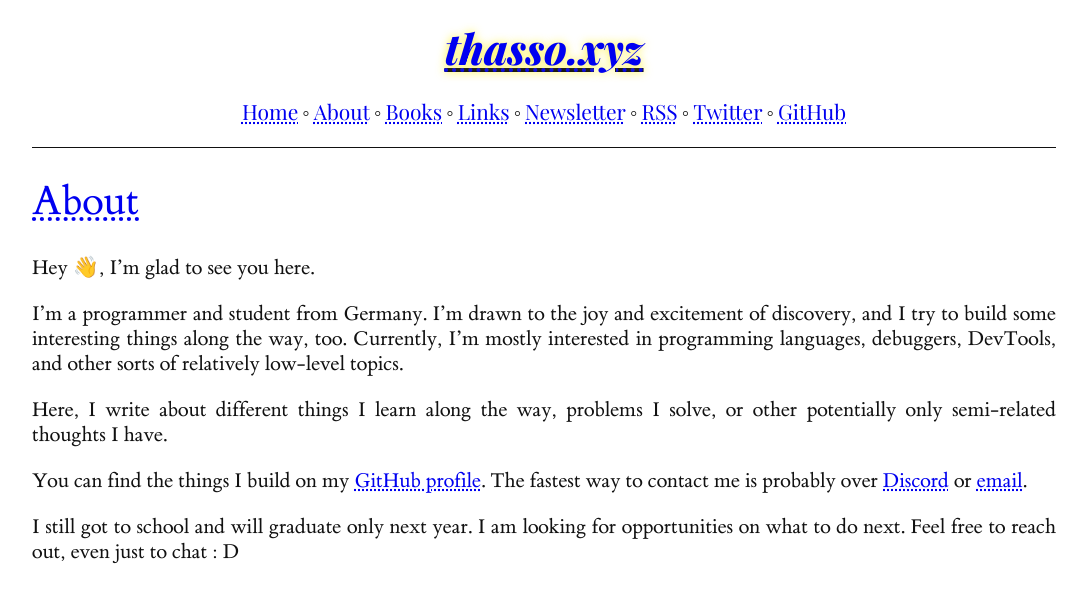
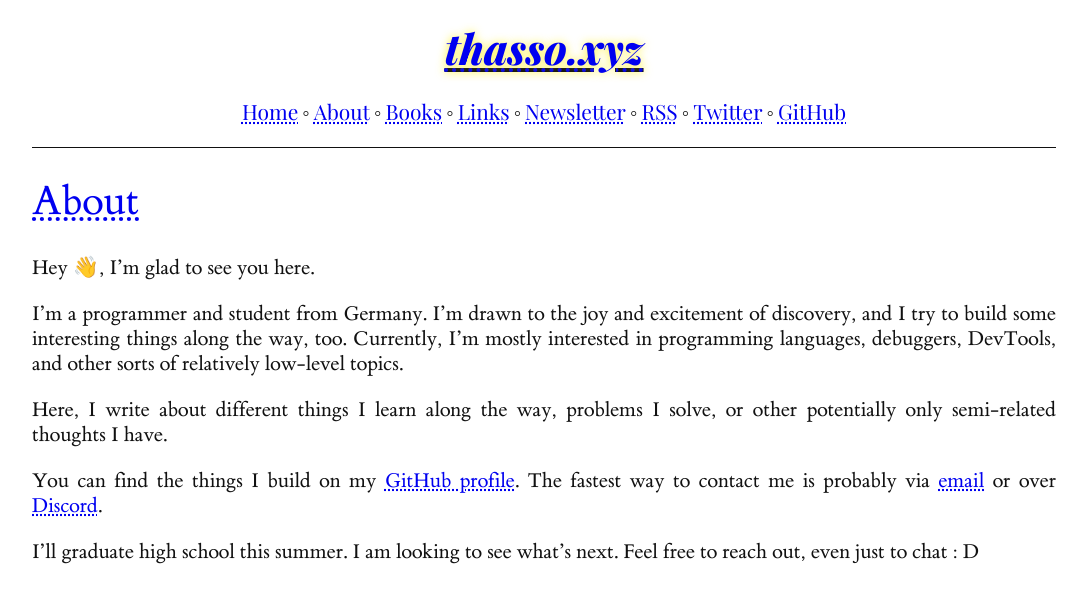
Before and after one commit to vincentbernat/thass0.github.io, a Jekyll site: the page built from about.md, in a window 1280 px wide. Shown: the top 603 px of the page, without its empty margins (96-1183 px from the left). Built offline with Jekyll 4.4.1, drawn with Linux system fonts in a browser that asks for light colours.

Commit message:
Update about page

```diff
--- a/Gemfile
+++ b/Gemfile
@@ -8,8 +8,6 @@ source "https://rubygems.org"
 # This will help ensure the proper Jekyll version is running.
 # Happy Jekylling!
 gem "jekyll", "~> 4.3.2"
-# This is the default theme for new Jekyll sites. You may change this to anything you like.
-gem "minima", "~> 2.5"
 # If you want to use GitHub Pages, remove the "gem "jekyll"" above and
 # uncomment the line below. To upgrade, run `bundle update github-pages`.
 # gem "github-pages", group: :jekyll_plugins
--- a/about.md
+++ b/about.md
@@ -9,6 +9,6 @@ I'm a programmer and student from Germany. I'm drawn to the joy and excitement o
 
 Here, I write about different things I learn along the way, problems I solve, or other potentially only semi-related thoughts I have.
 
-You can find the things I build on my [GitHub profile](https://github.com/d4ckard). The fastest way to contact me is probably over [Discord](https://discordapp.com/users/566594351522906123) or <a href="mailto:{{ site.author.email }}">email</a>.
+You can find the things I build on my [GitHub profile](https://github.com/d4ckard). The fastest way to contact me is probably via <a href="mailto:{{ site.author.email }}">email</a> or over [Discord](https://discordapp.com/users/566594351522906123).
 
-I still got to school and will graduate only next year. I am looking for opportunities on what to do next. Feel free to reach out, even just to chat : D
+I'll graduate high school this summer. I am looking to see what's next. Feel free to reach out, even just to chat : D
--- a/index.html
+++ b/index.html
@@ -7,7 +7,7 @@ title: Home
 
 <table class="posts">
     <tbody>
-	{% assign all_posts = site.posts | concat: site.data.gists | sort: "date" | reverse %}
+    {%- assign all_posts = site.data.gists | concat: site.posts | sort: "date" | reverse -%}
 	{%- for post in all_posts -%}
 	<tr>
 	    <td>
```
